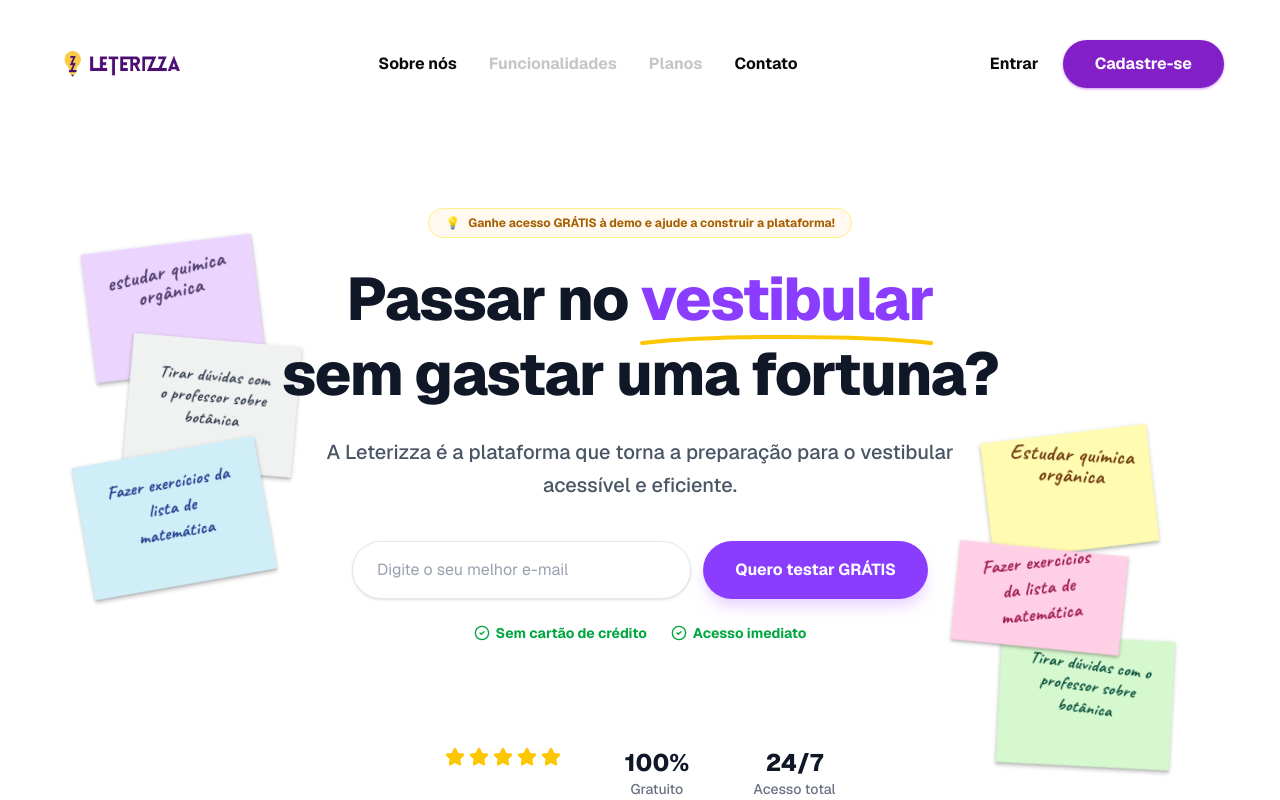
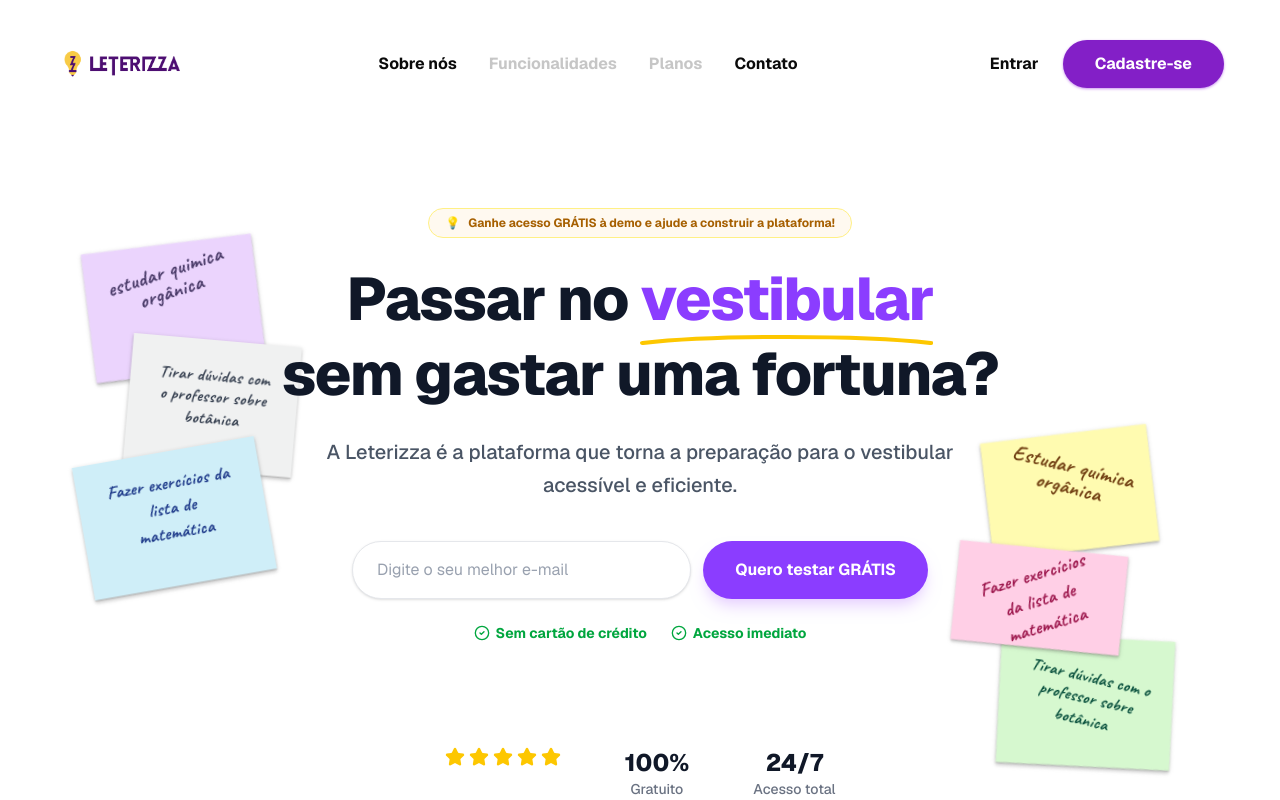
Before and after one commit to leterizza/LandingPage, a Next.js app: page / in a window 1280 px wide. Shown: the top 800 px of the page. Built offline with nearby package versions, Linux system fonts and the light colour scheme.

Commit message:
fix(postit): lower text inside right-group post-its and align text rotation with post-it visual slants

```diff
--- a/src/app/page.tsx
+++ b/src/app/page.tsx
@@ -37,7 +37,7 @@ export default function Home() {
                   quality={100}
                 />
                 <div className="absolute inset-0 flex items-start justify-center px-4 pt-6 sm:px-6 sm:pt-8 lg:px-8 lg:pt-11">
-                  <p style={{ fontFamily: 'var(--font-caveat), "Bradley Hand", cursive' }} className="text-[#4A3B69] font-bold text-[11px] sm:text-[15px] lg:text-[19px] xl:text-[21px] text-center leading-none tracking-wide">
+                  <p style={{ fontFamily: 'var(--font-caveat), "Bradley Hand", cursive', transform: 'rotate(-5.5deg)' }} className="text-[#4A3B69] font-bold text-[11px] sm:text-[15px] lg:text-[19px] xl:text-[21px] text-center leading-none tracking-wide">
                     estudar quimica orgânica
                   </p>
                 </div>
@@ -90,8 +90,8 @@ export default function Home() {
                   priority
                   quality={100}
                 />
-                <div className="absolute inset-0 flex items-start justify-center px-4 pt-6 sm:px-6 sm:pt-8 lg:px-8 lg:pt-11">
-                  <p style={{ fontFamily: 'var(--font-caveat), "Bradley Hand", cursive' }} className="text-[#713F12] font-bold text-[11px] sm:text-[15px] lg:text-[19px] xl:text-[21px] text-center leading-none tracking-wide">
+                <div className="absolute inset-0 flex items-start justify-center px-4 pt-8 sm:px-6 sm:pt-11 lg:px-8 lg:pt-14">
+                  <p style={{ fontFamily: 'var(--font-caveat), "Bradley Hand", cursive', transform: 'rotate(11deg)' }} className="text-[#713F12] font-bold text-[11px] sm:text-[15px] lg:text-[19px] xl:text-[21px] text-center leading-none tracking-wide">
                     Estudar química orgânica
                   </p>
                 </div>
@@ -107,8 +107,8 @@ export default function Home() {
                   priority
                   quality={100}
                 />
-                <div className="absolute inset-0 flex items-start justify-center px-4 pt-6 sm:px-6 sm:pt-8 lg:px-8 lg:pt-11">
-                  <p style={{ fontFamily: 'var(--font-caveat), "Bradley Hand", cursive' }} className="text-[#9D174D] font-bold text-[10px] sm:text-[14px] lg:text-[17px] xl:text-[19px] text-center leading-snug tracking-wide">
+                <div className="absolute inset-0 flex items-start justify-center px-4 pt-8 sm:px-6 sm:pt-11 lg:px-8 lg:pt-14">
+                  <p style={{ fontFamily: 'var(--font-caveat), "Bradley Hand", cursive', transform: 'rotate(-11deg)' }} className="text-[#9D174D] font-bold text-[10px] sm:text-[14px] lg:text-[17px] xl:text-[19px] text-center leading-snug tracking-wide">
                     Fazer exercícios da lista de matemática
                   </p>
                 </div>
@@ -124,8 +124,8 @@ export default function Home() {
                   priority
                   quality={100}
                 />
-                <div className="absolute inset-0 flex items-start justify-center px-4 pt-6 sm:px-6 sm:pt-8 lg:px-8 lg:pt-11">
-                  <p style={{ fontFamily: 'var(--font-caveat), "Bradley Hand", cursive' }} className="text-[#064E3B] font-bold text-[9px] sm:text-[13px] lg:text-[15px] xl:text-[17px] text-center leading-tight tracking-wide">
+                <div className="absolute inset-0 flex items-start justify-center px-4 pt-8 sm:px-6 sm:pt-11 lg:px-8 lg:pt-14">
+                  <p style={{ fontFamily: 'var(--font-caveat), "Bradley Hand", cursive', transform: 'rotate(5.5deg)' }} className="text-[#064E3B] font-bold text-[9px] sm:text-[13px] lg:text-[15px] xl:text-[17px] text-center leading-tight tracking-wide">
                     Tirar dúvidas com o professor sobre botânica
                   </p>
                 </div>
```
